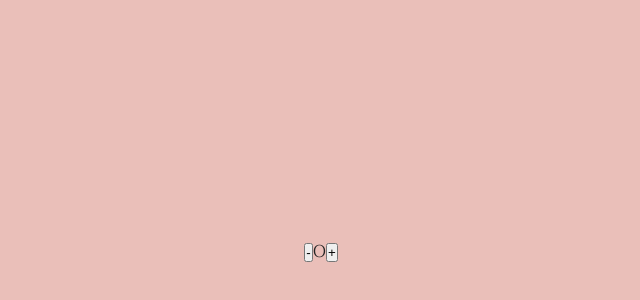
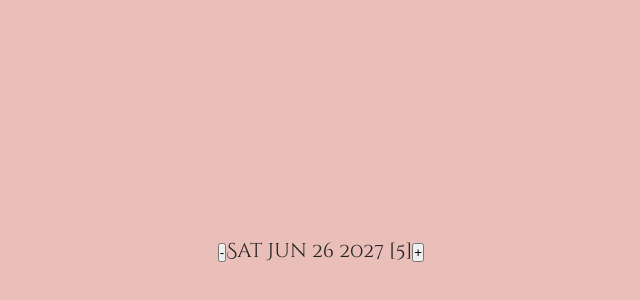
Before and after one commit to JoseAlbDR/classyweather-react, a React (Create React App) app: page / in a window 1280 px wide. Shown: the part 150-450 px from the top of the page, without its empty margins (319-959 px from the left). Built offline with nearby package versions, Linux system fonts and the light colour scheme.

Commit message:
Simple component to show date and increment or decrement date with class

```diff
--- a/src/App.js
+++ b/src/App.js
@@ -1,12 +1,34 @@
 import React from "react";
 
 class Counter extends React.Component {
+  constructor(props) {
+    super(props);
+
+    this.state = { count: 5 };
+  }
+
+  handleDecrement() {
+    this.setState((curState) => {
+      return { count: curState.count - 1 };
+    });
+  }
+  handleIncrement() {
+    this.setState((curState) => {
+      return { count: curState.count + 1 };
+    });
+  }
+
   render() {
+    const date = new Date("june 21 2027");
+    date.setDate(date.getDate() + this.state.count);
+
     return (
       <div>
-        <button>-</button>
-        <span>0</span>
-        <button>+</button>
+        <button onClick={this.handleDecrement.bind(this)}>-</button>
+        <span>
+          {date.toDateString()} [{this.state.count}]
+        </span>
+        <button onClick={this.handleIncrement.bind(this)}>+</button>
       </div>
     );
   }
```
